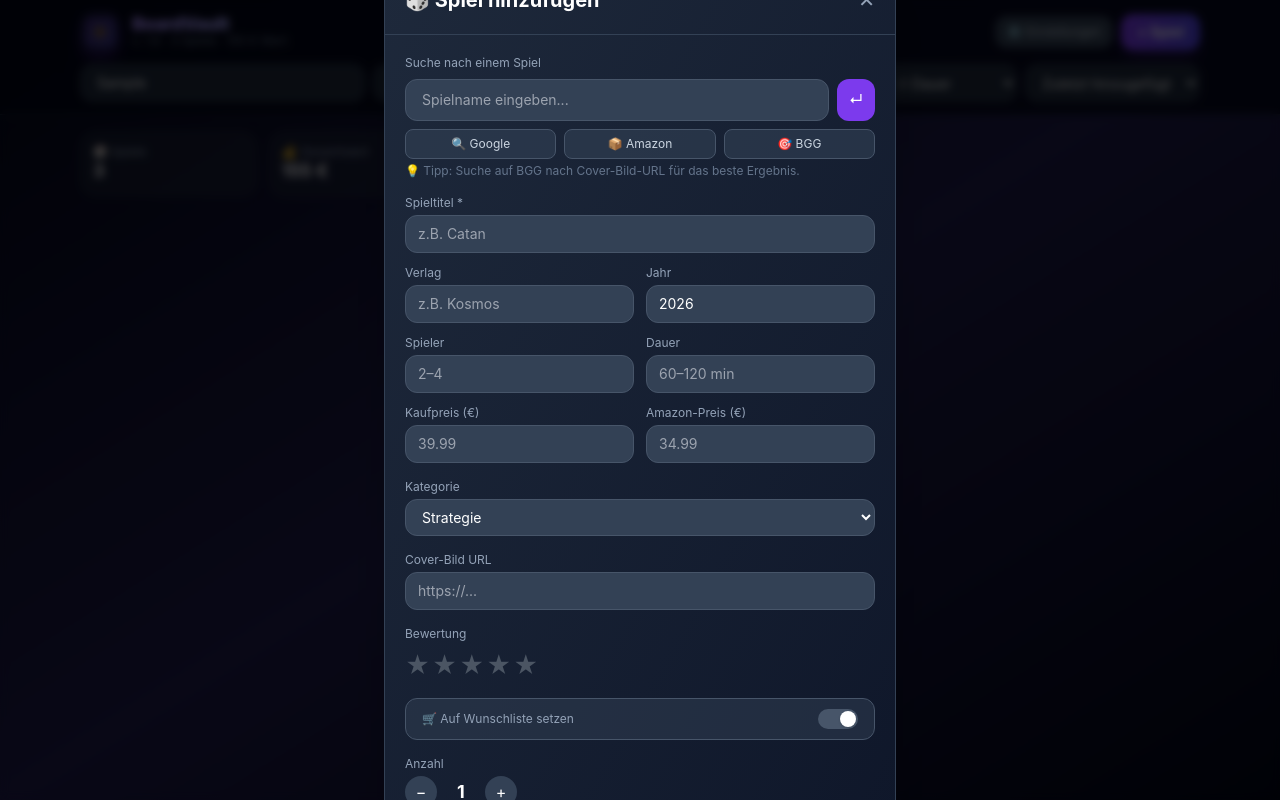
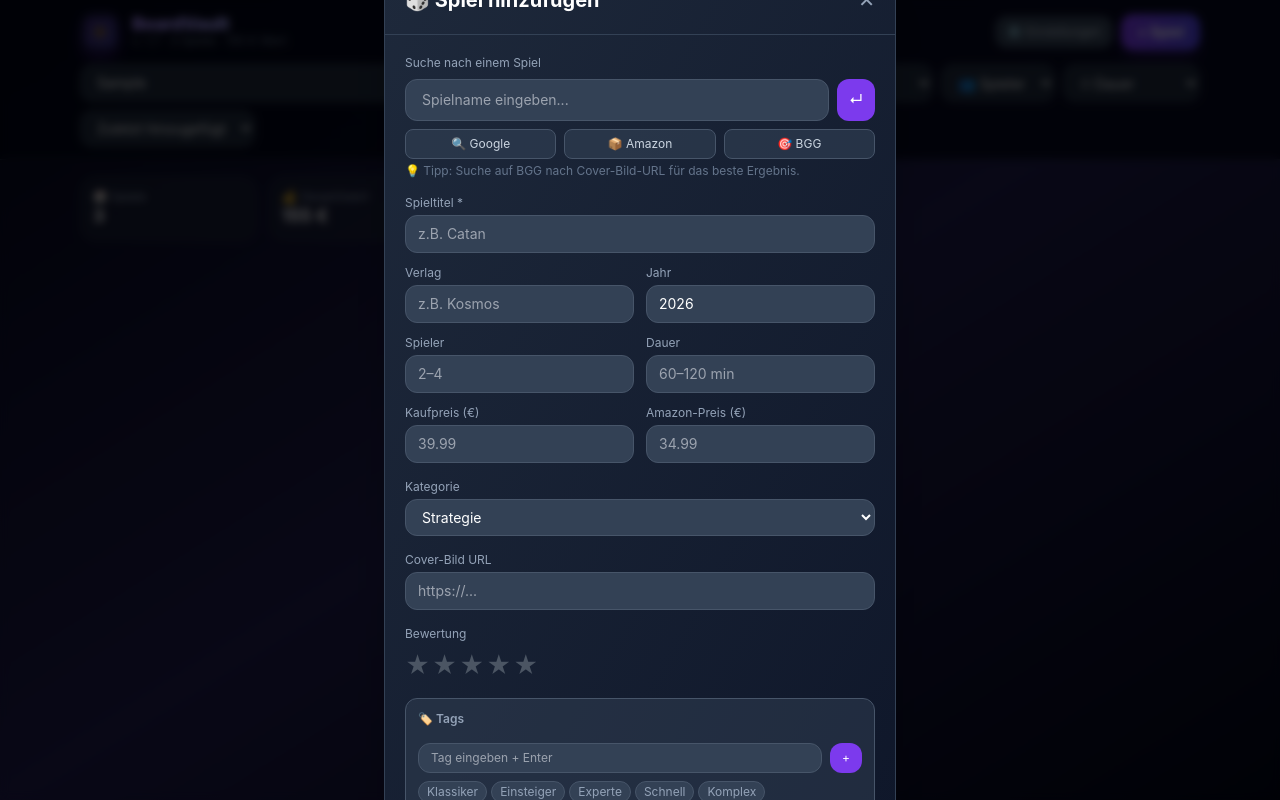
Before and after one commit to TheLomma/brettspielesapp, a React (Vite) app: page / in a window 1280 px wide. Both pictures are taken after typing "Sample" into the empty fields and a click on the button "+ Spiel". Built offline with nearby package versions, Linux system fonts and the light colour scheme.

Commit message:
Update App.jsx
version 1.7

```diff
--- a/src/App.jsx
+++ b/src/App.jsx
@@ -1,7 +1,7 @@
 import { useState, useEffect } from "react";
 
 const SAMPLE_GAMES = [
-  { id: 1, title: "Catan", wishlist: false,
+  { id: 1, title: "Catan", wishlist: false, tags: ["Klassiker", "Tausch"],
     publisher: "Kosmos",
     year: 1995,
     players: "3\u20134",
@@ -15,7 +15,7 @@ const SAMPLE_GAMES = [
     quantity: 1,
     addedAt: new Date().toISOString(),
   },
-  { id: 2, title: "Ticket to Ride", wishlist: false,
+  { id: 2, title: "Ticket to Ride", wishlist: false, tags: ["Familie", "Einsteiger"],
     publisher: "Days of Wonder",
     year: 2004,
     players: "2\u20135",
@@ -29,7 +29,7 @@ const SAMPLE_GAMES = [
     quantity: 1,
     addedAt: new Date().toISOString(),
   },
-  { id: 3, title: "Pandemic", wishlist: false,
+  { id: 3, title: "Pandemic", wishlist: false, tags: ["Kooperativ", "Anspruchsvoll"],
     publisher: "Z-Man Games",
     year: 2008,
     players: "2\u20134",
@@ -49,6 +49,8 @@ const WISHLIST_FILTER = ["Alle", "Sammlung", "Wunschliste"];
 const LENT_FILTER = ["Alle", "Verfügbar", "Verliehen"];
 const PLAYER_FILTER = ["Alle", "1", "2", "3", "4", "5+"];
 const DURATION_FILTER = ["Alle", "< 30 min", "30–60 min", "60–120 min", "> 120 min"];
+const SUGGESTED_TAGS = ["Klassiker", "Einsteiger", "Experte", "Schnell", "Komplex", "Familienabend", "Party", "2-Personen", "Solo", "Kooperativ", "Tausch", "Verkauf", "Anspruchsvoll", "Beliebt"];
+
 const CATEGORIES = ["Alle", "Strategie", "Familie", "Kooperativ", "Party", "Kartenspiel", "Würfelspiel", "Sonstiges"];
 const SORT_OPTIONS = [
   { value: "title", label: "Name A–Z" },
@@ -155,6 +157,8 @@ const GameCard = ({ game, onSelect, view }) => {
 const Modal = ({ game, onClose, onUpdate, onDelete }) => {
   const [editNotes, setEditNotes] = useState(game.notes || "");
   const [editWishlist, setEditWishlist] = useState(game.wishlist || false);
+  const [editTags, setEditTags] = useState(game.tags || []);
+  const [tagInput, setTagInput] = useState("");
   const [editLentTo, setEditLentTo] = useState(game.lentTo || "");
   const [editLentDate, setEditLentDate] = useState(game.lentDate || new Date().toISOString().split("T")[0]);
   const [editRating, setEditRating] = useState(game.rating || 0);
@@ -163,7 +167,7 @@ const Modal = ({ game, onClose, onUpdate, onDelete }) => {
   const [saved, setSaved] = useState(false);
 
   const handleSave = () => {
-    onUpdate({ ...game, notes: editNotes, rating: editRating, quantity: editQuantity, price: parseFloat(editPrice) || 0, wishlist: editWishlist, lentTo: editLentTo, lentDate: editLentTo ? editLentDate : "" });
+    onUpdate({ ...game, notes: editNotes, rating: editRating, quantity: editQuantity, price: parseFloat(editPrice) || 0, wishlist: editWishlist, lentTo: editLentTo, lentDate: editLentTo ? editLentDate : "", tags: editTags });
     setSaved(true);
     setTimeout(() => setSaved(false), 1500);
   };
@@ -287,6 +291,48 @@ const Modal = ({ game, onClose, onUpdate, onDelete }) => {
                 ✅ Zurückgekommen
               </button>
             )}
+          </div>
+
+          <div className="bg-slate-700/40 rounded-xl p-3 border border-slate-600/50 space-y-2">
+            <p className="text-slate-400 text-xs font-semibold">🏷️ Tags</p>
+            <div className="flex flex-wrap gap-1.5">
+              {editTags.map((tag) => (
+                <span key={tag} className="flex items-center gap-1 bg-violet-600/20 text-violet-300 border border-violet-600/30 px-2 py-0.5 rounded-full text-xs">
+                  {tag}
+                  <button onClick={() => setEditTags(editTags.filter(t => t !== tag))} className="hover:text-white ml-0.5">×</button>
+                </span>
+              ))}
+            </div>
+            <div className="flex gap-2">
+              <input
+                value={tagInput}
+                onChange={(e) => setTagInput(e.target.value)}
+                onKeyDown={(e) => {
+                  if ((e.key === "Enter" || e.key === ",") && tagInput.trim()) {
+                    e.preventDefault();
+                    const t = tagInput.trim().replace(/,$/, "");
+                    if (!editTags.includes(t)) setEditTags([...editTags, t]);
+                    setTagInput("");
+                  }
+                }}
+                placeholder="Tag eingeben + Enter"
+                className="flex-1 bg-slate-700 text-white rounded-xl px-3 py-1.5 text-xs outline-none border border-slate-600 focus:border-violet-500 transition-colors"
+              />
+              <button
+                onClick={() => {
+                  if (tagInput.trim() && !editTags.includes(tagInput.trim())) {
+                    setEditTags([...editTags, tagInput.trim()]);
+                    setTagInput("");
+                  }
+                }}
+                className="bg-violet-600 hover:bg-violet-500 text-white px-3 py-1.5 rounded-xl text-xs transition-colors"
+              >+</button>
+            </div>
+            <div className="flex flex-wrap gap-1">
+              {SUGGESTED_TAGS.filter(t => !editTags.includes(t)).slice(0, 6).map(t => (
+                <button key={t} onClick={() => setEditTags([...editTags, t])} className="text-xs bg-slate-700 hover:bg-violet-600/30 text-slate-400 hover:text-violet-300 border border-slate-600 hover:border-violet-600/50 px-2 py-0.5 rounded-full transition-all">{t}</button>
+              ))}
+            </div>
           </div>
 
           <div className="flex items-center gap-2 bg-slate-700/40 rounded-xl px-4 py-2.5 border border-slate-600/50">
@@ -415,7 +461,7 @@ const SettingsModal = ({ onClose, games, onImport, onExport, onReset }) => {
           </div>
 
           {/* Version */}
-          <p className="text-center text-slate-600 text-xs">BoardVault v. 1.6</p>
+          <p className="text-center text-slate-600 text-xs">BoardVault v. 1.7</p>
         </div>
       </div>
     </div>
@@ -426,9 +472,10 @@ const AddGameModal = ({ onClose, onAdd }) => {
   const [query, setQuery] = useState("");
   const [form, setForm] = useState({
     title: "", publisher: "", year: new Date().getFullYear(), players: "", duration: "",
-    category: "Strategie", image: "", price: "", amazonPrice: "", notes: "", quantity: 1, rating: 0, wishlist: false,
+    category: "Strategie", image: "", price: "", amazonPrice: "", notes: "", quantity: 1, rating: 0, wishlist: false, tags: [],
   });
   const [rating, setRating] = useState(0);
+  const [tagInput, setTagInput] = useState("");
 
   const fillFromQuery = () => {
     if (!query.trim()) return;
@@ -551,6 +598,48 @@ const AddGameModal = ({ onClose, onAdd }) => {
             <StarRating rating={rating} onRate={setRating} size="lg" />
           </div>
 
+          <div className="bg-slate-700/50 rounded-xl p-3 border border-slate-600 space-y-2">
+            <p className="text-slate-400 text-xs font-semibold">🏷️ Tags</p>
+            <div className="flex flex-wrap gap-1.5">
+              {(form.tags || []).map((tag) => (
+                <span key={tag} className="flex items-center gap-1 bg-violet-600/20 text-violet-300 border border-violet-600/30 px-2 py-0.5 rounded-full text-xs">
+                  {tag}
+                  <button onClick={() => setForm(f => ({ ...f, tags: f.tags.filter(t => t !== tag) }))} className="hover:text-white">×</button>
+                </span>
+              ))}
+            </div>
+            <div className="flex gap-2">
+              <input
+                value={tagInput}
+                onChange={(e) => setTagInput(e.target.value)}
+                onKeyDown={(e) => {
+                  if ((e.key === "Enter" || e.key === ",") && tagInput.trim()) {
+                    e.preventDefault();
+                    const t = tagInput.trim().replace(/,$/, "");
+                    if (!(form.tags || []).includes(t)) setForm(f => ({ ...f, tags: [...(f.tags || []), t] }));
+                    setTagInput("");
+                  }
+                }}
+                placeholder="Tag eingeben + Enter"
+                className="flex-1 bg-slate-700 text-white rounded-xl px-3 py-1.5 text-xs outline-none border border-slate-600 focus:border-violet-500"
+              />
+              <button
+                onClick={() => {
+                  if (tagInput.trim() && !(form.tags||[]).includes(tagInput.trim())) {
+                    setForm(f => ({ ...f, tags: [...(f.tags||[]), tagInput.trim()] }));
+                    setTagInput("");
+                  }
+                }}
+                className="bg-violet-600 hover:bg-violet-500 text-white px-3 py-1.5 rounded-xl text-xs"
+              >+</button>
+            </div>
+            <div className="flex flex-wrap gap-1">
+              {SUGGESTED_TAGS.filter(t => !(form.tags||[]).includes(t)).slice(0, 6).map(t => (
+                <button key={t} onClick={() => setForm(f => ({ ...f, tags: [...(f.tags||[]), t] }))} className="text-xs bg-slate-700 hover:bg-violet-600/30 text-slate-400 hover:text-violet-300 border border-slate-600 px-2 py-0.5 rounded-full transition-all">{t}</button>
+              ))}
+            </div>
+          </div>
+
           <div className="flex items-center gap-2 bg-slate-700/50 rounded-xl px-4 py-2.5 border border-slate-600">
             <span className="text-slate-400 text-xs flex-1">🛒 Auf Wunschliste setzen</span>
             <button
@@ -609,6 +698,7 @@ export default function BoardVault() {
   const [filterWishlist, setFilterWishlist] = useState("Alle");
   const [filterLent, setFilterLent] = useState("Alle");
   const [filterPlayers, setFilterPlayers] = useState("Alle");
+  const [filterTag, setFilterTag] = useState("");
   const [filterDuration, setFilterDuration] = useState("Alle");
   const [sortBy, setSortBy] = useState("addedAt");
   const [selectedGame, setSelectedGame] = useState(null);
@@ -624,6 +714,8 @@ export default function BoardVault() {
     setToast(msg);
     setTimeout(() => setToast(null), 2500);
   };
+
+  const allTags = [...new Set(games.flatMap(g => g.tags || []))];
 
   const updateLent = (id, lentTo, lentDate) => {
     setGames((prev) => prev.map((g) => g.id === id ? { ...g, lentTo: lentTo || "", lentDate: lentTo ? lentDate : "" } : g));
@@ -701,6 +793,7 @@ export default function BoardVault() {
           if (filterPlayers === "5+") return max >= 5;
           return min <= n && max >= n;
         })()) &&
+        (!filterTag || (g.tags || []).map(t => t.toLowerCase()).includes(filterTag.toLowerCase())) &&
         (filterDuration === "Alle" || (() => {
           const d = g.duration || "";
           const nums = d.match(/\d+/g)?.map(Number) || [];
@@ -762,7 +855,7 @@ export default function BoardVault() {
                 <h1 className="text-lg font-black tracking-tight bg-gradient-to-r from-violet-400 to-indigo-300 bg-clip-text text-transparent leading-none">
                   BoardVault
                 </h1>
-                <p className="text-slate-500 text-xs">v. 1.6 · {games.length} Spiele · {totalValue.toFixed(0)} € Wert</p>
+                <p className="text-slate-500 text-xs">v. 1.7 · {games.length} Spiele · {totalValue.toFixed(0)} € Wert</p>
               </div>
             </div>
 
@@ -815,6 +908,16 @@ export default function BoardVault() {
             >
               {LENT_FILTER.map((l) => <option key={l} value={l}>{l}</option>)}
             </select>
+            {allTags.length > 0 && (
+              <select
+                value={filterTag}
+                onChange={(e) => setFilterTag(e.target.value)}
+                className="bg-slate-800 text-white rounded-xl px-3 py-2 text-sm outline-none border border-slate-700 focus:border-violet-500 transition-colors"
+              >
+                <option value="">🏷️ Tags</option>
+                {allTags.map((t) => <option key={t} value={t}>{t}</option>)}
+              </select>
+            )}
             <select
               value={filterPlayers}
               onChange={(e) => setFilterPlayers(e.target.value)}
@@ -902,6 +1005,13 @@ export default function BoardVault() {
                     {game.lentTo && <span className="text-xs bg-blue-500/20 text-blue-400 border border-blue-500/30 px-1.5 py-0.5 rounded-full flex-shrink-0">📤 {game.lentTo}</span>}
                   </div>
                   <p className="text-slate-400 text-xs">{game.publisher} · {game.year} · {game.category}</p>
+                  {(game.tags || []).length > 0 && (
+                    <div className="flex flex-wrap gap-1 mt-1">
+                      {game.tags.map(tag => (
+                        <span key={tag} className="text-xs bg-violet-600/20 text-violet-400 border border-violet-600/30 px-1.5 py-0 rounded-full">{tag}</span>
+                      ))}
+                    </div>
+                  )}
                 </div>
                 <div className="hidden sm:flex items-center gap-4 text-xs text-slate-400">
                   <span>👥 {game.players}</span>
```
